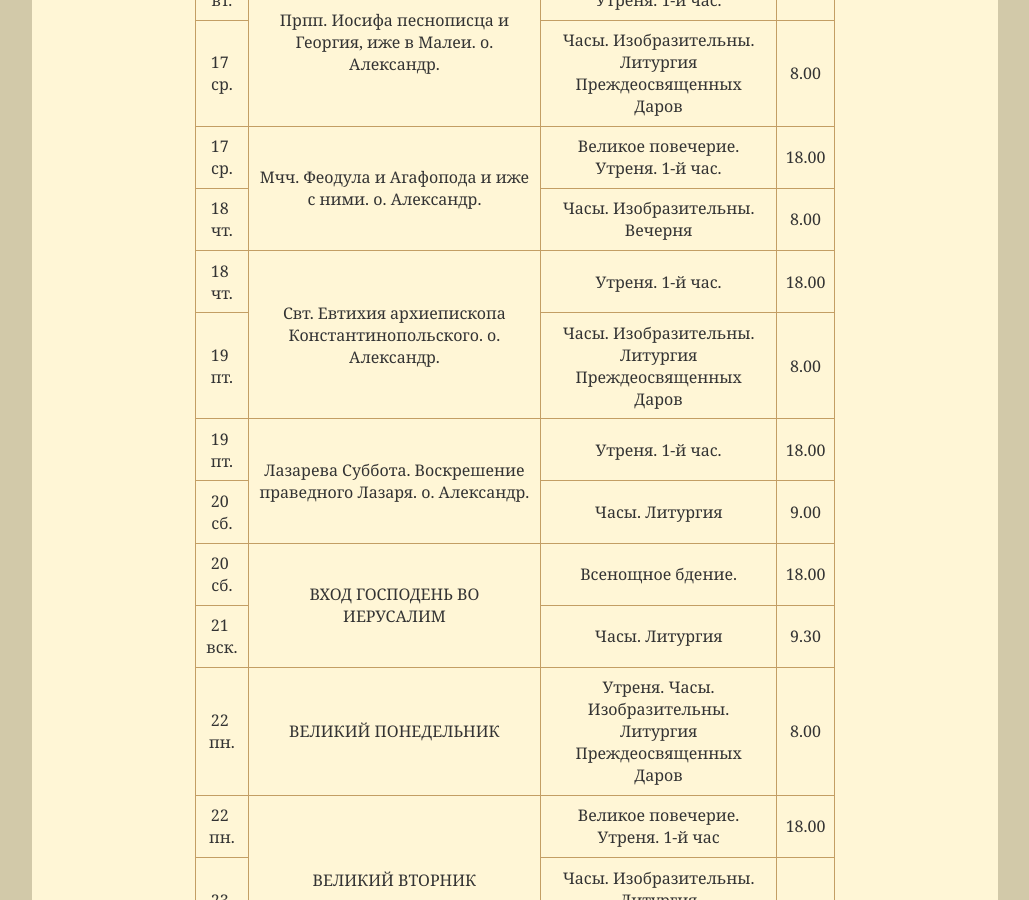
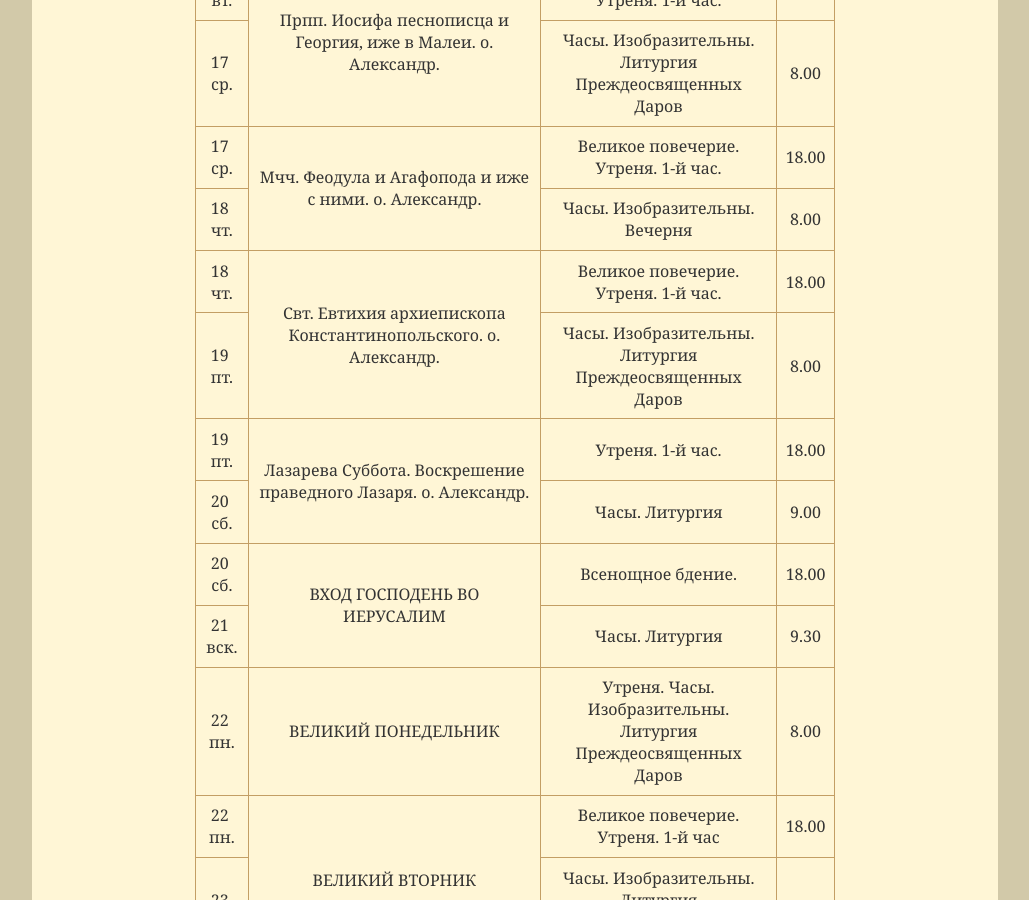
Before and after one commit to hramotradnoe/hramotradnoe.github.io, a Jekyll site: the page built from schedule/index.html, in a window 1280 px wide and 900 px high, scrolled down 2553 px. Shown: the whole window, without its empty margins (125-1154 px from the left). Built offline with Jekyll 4.4.1, drawn with Linux system fonts in a browser that asks for light colours.

Commit message:
Update schedule.yml

```diff
--- a/_data/schedule.yml
+++ b/_data/schedule.yml
@@ -141,7 +141,7 @@ timetable:
    services    :
       - day   : 18&nbsp; чт.
         time  : '18.00'
-        title : "Утреня. 1-й час."
+        title : "Великое повечерие. Утреня. 1-й час."
       - day   : 19&nbsp; пт.
         time  : '8.00'
         title : "Часы.  Изобразительны. Литургия Преждеосвященных Даров"
```
